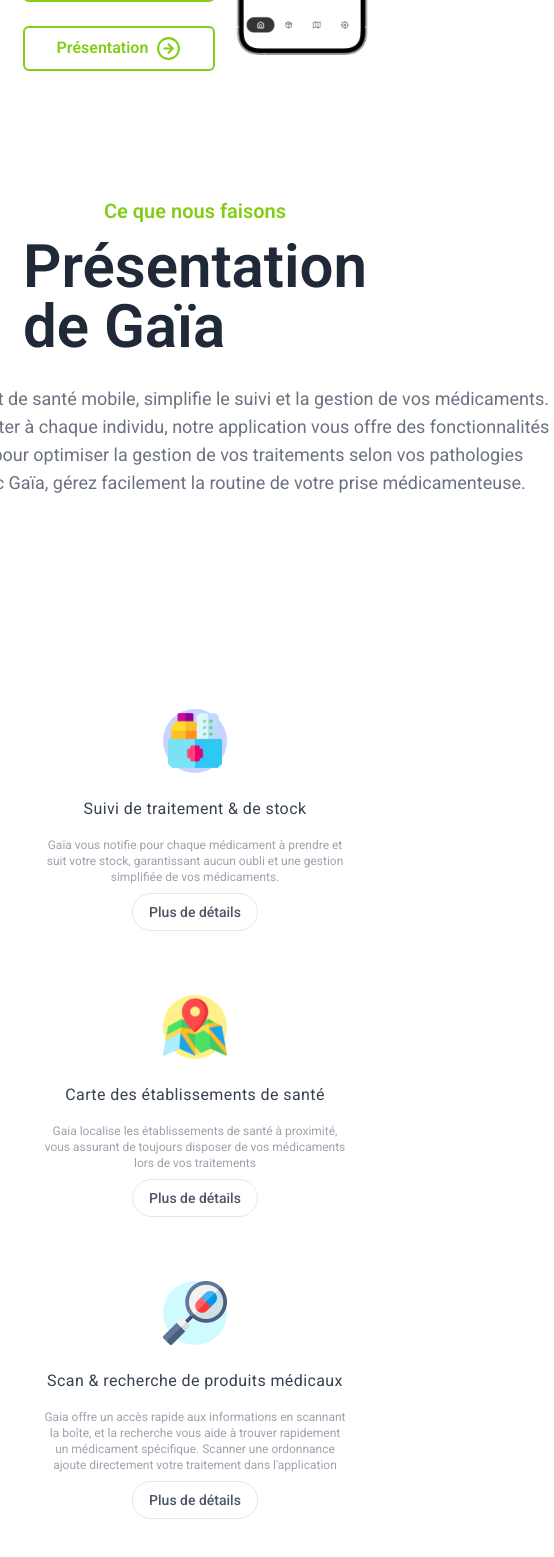
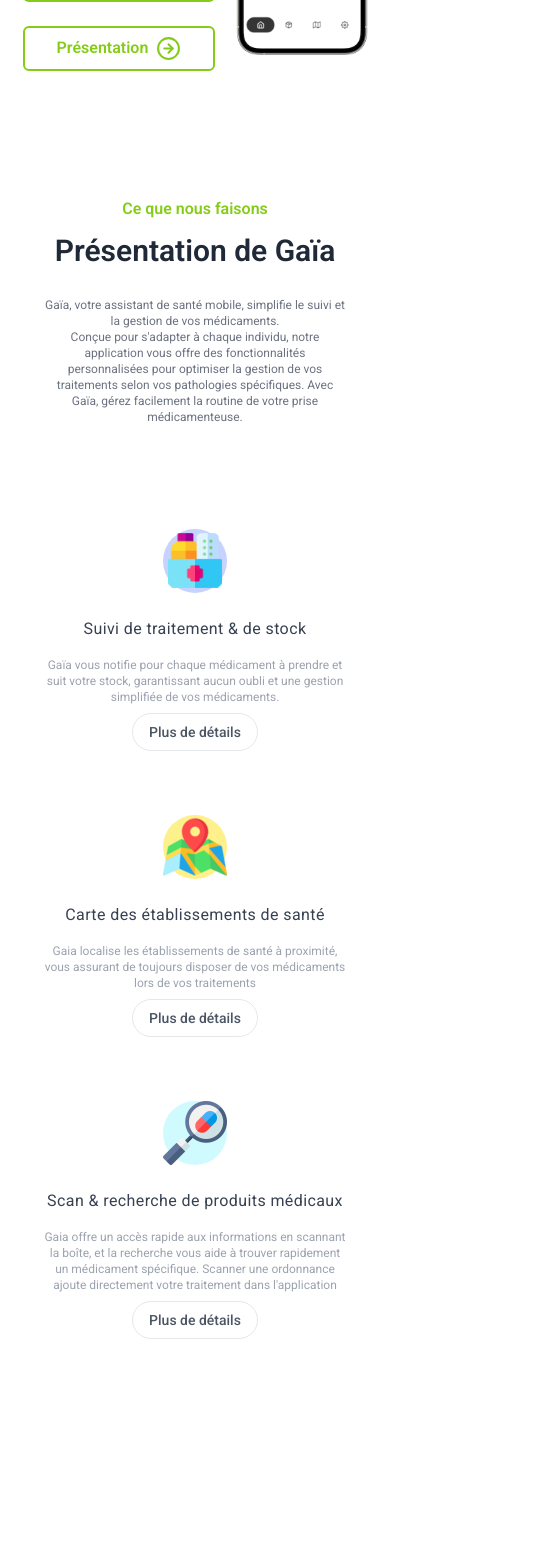
Before and after one commit to Gaia-Medication/Gaia-Website, a React (Vite) app: page / in a window 390 px wide. Shown: the part 432-1989 px from the top of the page, 554 px wide, since content can reach past the window. Built offline with nearby package versions, Linux system fonts and the light colour scheme.

Commit message:
fix: presentation responsive : titles part

```diff
--- a/src/componant/Presentation.tsx
+++ b/src/componant/Presentation.tsx
@@ -5,21 +5,21 @@ import mapIcon from '../assets/map.png';
 
 const Presentation: React.FC = () => {
   return (
-    <div className="flex flex-col items-center md:h-[750px] xl:h-[900px] h-[1400px] gap-[10%]" id="presentation">
-      <div className="flex flex-col items-center w-[70%] gap-3">
-        <h2 className="text-xl text-lime-500 font-semibold">
+    <div className="flex flex-col items-center md:h-[750px] xl:h-[900px] h-[1340px] gap-8 md:gap-[10%]" id="presentation">
+      <div className="flex flex-col items-center w-[90%] gap-3">
+        <h2 className=" text-base md:text-lg lg:text-xl text-lime-500 font-semibold">
           Ce que nous faisons
         </h2>
-        <h2 className="text-6xl text-gray-800 font-semibold">
+        <h2 className="text-3xl md:text-5xl lg:text-6xl text-gray-800 font-semibold">
           Présentation de Gaïa
         </h2>
-        <p className="text-lg font-regular text-gray-500 text-center mt-4 w-[85vh]">
-          Gaïa, votre assistant de santé mobile, simplifie le suivi et la gestion de vos médicaments.<br></br> Conçue pour s'adapter à chaque individu, notre application vous offre des fonctionnalités personnalisées pour optimiser la gestion de vos traitements selon vos pathologies spécifiques. Avec Gaïa, gérez facilement la routine de votre prise médicamenteuse.
+        <p className="text-xs lg:text-lg font-regular text-gray-500 text-center mt-4 w-[90%] lg:w-[80%] px-2">
+          Gaïa, votre assistant de santé mobile, simplifie le suivi et la gestion de vos médicaments. <br /> Conçue pour s'adapter à chaque individu, notre application vous offre des fonctionnalités personnalisées pour optimiser la gestion de vos traitements selon vos pathologies spécifiques. Avec Gaïa, gérez facilement la routine de votre prise médicamenteuse.
         </p>
       </div>
 
       <div className="flex md:flex-row flex-col flex-wrap items-center justify-center mt-8 w-[90%]">
-        <div className="flex flex-col items-center gap-2 bg-white rounded-lg md:shadow-2xl shadow-neutral-200 p-6 pt-10 mx-0 sm:mx-6 md:w-[25%] w-full sm:w-[80%] max-h-[300px] sm:max-h-[500px] xl:min-h-[500px] duration-200 md:hover:shadow-indigo-100 overflow-auto">
+        <div className="flex flex-col items-center gap-2 bg-white rounded-lg md:shadow-2xl shadow-neutral-200 p-6 pt-10 mx-0 sm:mx-6 md:w-[25%] w-full sm:w-[80%] max-h-[340px] sm:max-h-[500px] xl:min-h-[500px] duration-200 md:hover:shadow-indigo-100 overflow-auto">
           <div className="flex items-center justify-center h-16 w-16 bg-indigo-200 rounded-full"><img src={stockIcon} alt="stock icon" className="h-[85%]"></img></div>
           <h3 className=" text-base sm:text-xl lg:text-3xl font-normal text-gray-700 mt-4 tracking-wide text-center">
             Suivi de traitement & de stock
@@ -32,7 +32,7 @@ const Presentation: React.FC = () => {
           <button className="bg-white hover:bg-gray-100 text-gray-600 font-medium py-2 px-4 rounded-full mt-auto border text-sm">Plus de détails</button>
         </div>
 
-        <div className="flex flex-col items-center gap-2 bg-white rounded-lg md:shadow-2xl shadow-neutral-200 p-6 pt-10 mx-0 sm:mx-6 md:w-[25%] w-full sm:w-[80%] max-h-[300px] sm:max-h-[500px] xl:min-h-[500px] duration-200 md:hover:shadow-yellow-100 overflow-auto">
+        <div className="flex flex-col items-center gap-2 bg-white rounded-lg md:shadow-2xl shadow-neutral-200 p-6 pt-10 mx-0 sm:mx-6 md:w-[25%] w-full sm:w-[80%] max-h-[340px] sm:max-h-[500px] xl:min-h-[500px] duration-200 md:hover:shadow-yellow-100 overflow-auto">
           <div className="flex items-center justify-center h-16 w-16 bg-yellow-200 rounded-full"><img src={mapIcon} alt="map icon"></img></div>
           <h3 className=" text-base sm:text-xl lg:text-3xl font-normal text-gray-700 mt-4 tracking-wide text-center">
             Carte des établissements de santé
@@ -45,7 +45,7 @@ const Presentation: React.FC = () => {
           <button className="bg-white hover:bg-gray-100 text-gray-600 font-medium py-2 px-4 rounded-full mt-auto border text-sm">Plus de détails</button>
         </div>
 
-        <div className="flex flex-col items-center gap-2 bg-white rounded-lg md:shadow-2xl shadow-neutral-200 p-6 pt-10 mx-0 sm:mx-6 md:w-[25%] w-full sm:w-[80%] max-h-[300px] sm:max-h-[500px] xl:min-h-[500px] duration-200 md:hover:shadow-cyan-100 overflow-auto">
+        <div className="flex flex-col items-center gap-2 bg-white rounded-lg md:shadow-2xl shadow-neutral-200 p-6 pt-10 mx-0 sm:mx-6 md:w-[25%] w-full sm:w-[80%] max-h-[340px] sm:max-h-[500px] xl:min-h-[500px] duration-200 md:hover:shadow-cyan-100 overflow-auto">
           <div className="flex items-center justify-center h-16 w-16 bg-cyan-100 rounded-full"><img src={researchMed} alt="composition icon"></img></div>
 
           <h3 className=" text-base sm:text-xl lg:text-3xl font-normal text-gray-700 mt-4 tracking-wide text-center">
```
